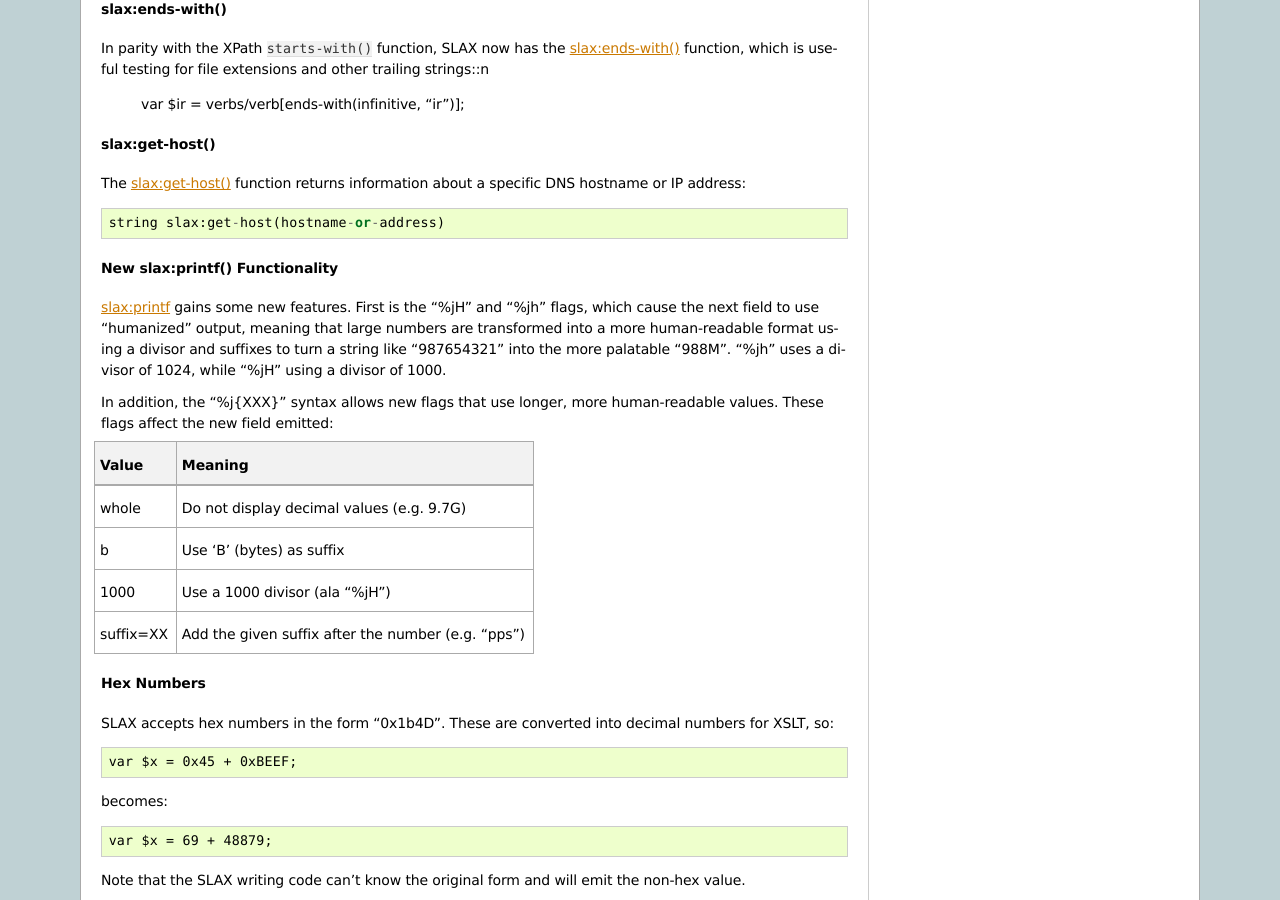
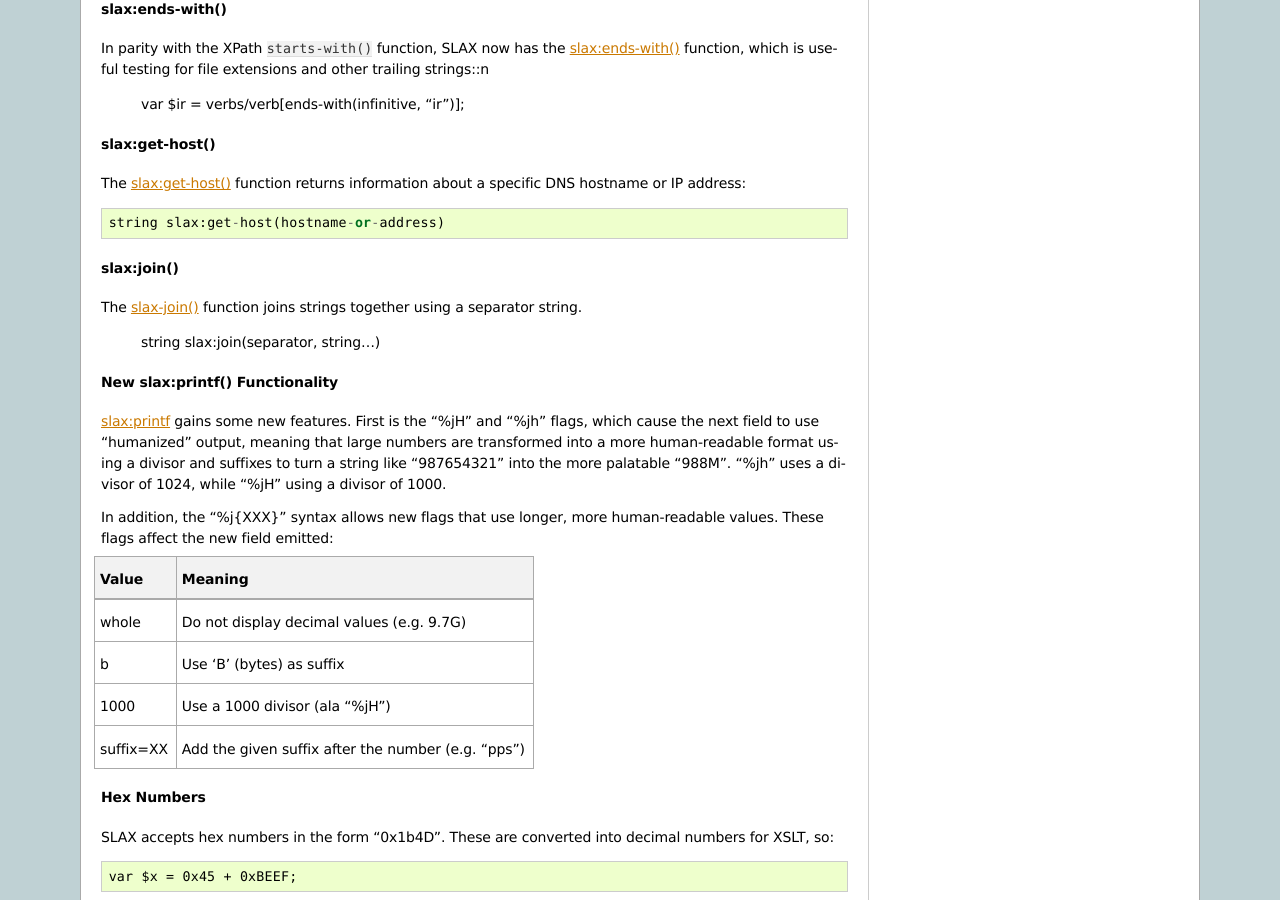
Before and after one commit to Juniper/libslax, a Sphinx documentation site: the page built from doc/notes.rst, in a window 1280 px wide and 900 px high, scrolled down 9274 px. Built offline with Sphinx 7.4.7, drawn with Linux system fonts in a browser that asks for light colours.

Commit message:
add slax:join()

```diff
--- a/doc/notes.rst
+++ b/doc/notes.rst
@@ -633,6 +633,14 @@ about a specific DNS hostname or IP address::
 
     string slax:get-host(hostname-or-address)
 
+slax:join()
+~~~~~~~~~~~
+
+The :ref:`slax-join() <slax-join>` function joins strings together
+using a separator string.
+
+    string slax:join(separator, string...)
+
 New slax:printf() Functionality
 ~~~~~~~~~~~~~~~~~~~~~~~~~~~~~~~
 
```
